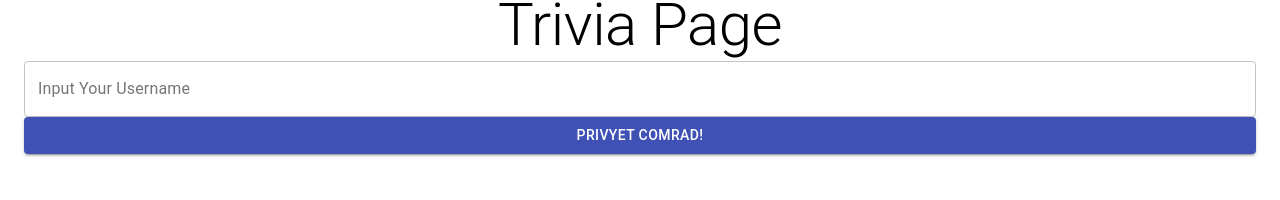
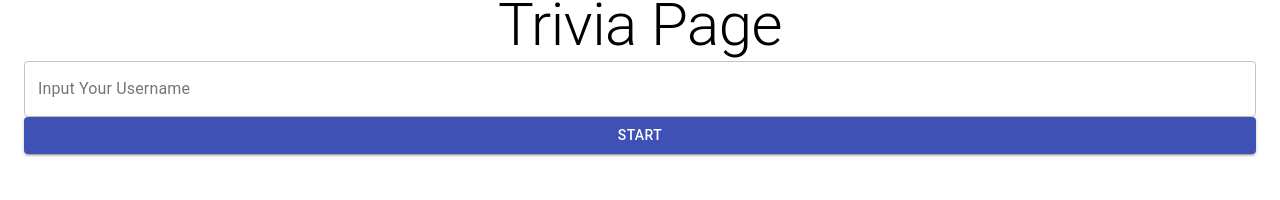
Before and after one commit to dianacg93/BreakTime, a React (Create React App) app: page /trivia in a window 1280 px wide. Shown: the part 100-300 px from the top of the page. Built offline with nearby package versions, Linux system fonts and the light colour scheme.

Commit message:
working on fixing option buttons being selected

```diff
--- a/src/components/trivia/TriviaPageView.jsx
+++ b/src/components/trivia/TriviaPageView.jsx
@@ -16,7 +16,7 @@ const Trivia = ({state, handleUserName, handleSubmit, handleChangeQuestion, hand
                     <FormControl>
                         <TextField onChange={handleUserName} id="username-input" label="Input Your Username" variant="outlined"/>
                     </FormControl>
-                    <Button onClick={handleSubmit} variant="contained" color="primary"> privyet Comrad!</Button>
+                    <Button onClick={handleSubmit} variant="contained" color="primary"> Start </Button>
                     </form>
                 </div>
                 : null
@@ -32,10 +32,9 @@ const Trivia = ({state, handleUserName, handleSubmit, handleChangeQuestion, hand
             null}
             {gameEnded ?
             <Container>
-                <p> {{score} > 0 ? `Great job ${userName}!` : `Try AGAIN!`} </p>
+                <p> {{score} > 0 ? `Great job ${userName}!` : `Try Again!`} </p>
                 <p>Score: {score}</p>
                 <Button onClick={playAgain}>Play Again</Button>
-                <p>Advertise Russia</p>
             </Container>
             :
             null}
--- a/src/components/trivia/TriviaQuestionInfo.jsx
+++ b/src/components/trivia/TriviaQuestionInfo.jsx
@@ -2,7 +2,7 @@ const TriviaQuestionInfo = ({option, handleUserChoice}) => {
 
     return (
         <>
-            <input onClick={handleUserChoice} type="radio" name="options" value={option} />
+            <input onClick={handleUserChoice} type="radio" name="options" value={option}/>
             <label htmlFor="option">{option}</label> <br/>
         </>
     )
--- a/src/pages/TriviaPage.jsx
+++ b/src/pages/TriviaPage.jsx
@@ -47,11 +47,12 @@ const TriviaPage = () => {
   const handleChangeQuestion = () => {
     const correctAnswer = trivia[questionIndex].correct_answer;
     const difficulty = trivia[questionIndex].difficulty;
-
+    console.log("Score", score, scoreVals[difficulty])
+    console.log(correctAnswer, userAnswer)
     if(userAnswer === correctAnswer){
       dispatch({
         type: "CHANGE_SCORE",
-        payload: score + scoreVals[difficulty]
+        payload: scoreVals[difficulty]
       })
     }
     if(questionIndex !== trivia.length-1) {
--- a/src/reducers/triviaReducer.js
+++ b/src/reducers/triviaReducer.js
@@ -25,6 +25,7 @@ export default function triviaReducer(state = initialState, action) {
         case actions.CHANGE_QUESTION:
             return {...state, questionIndex: action.payload}
         case actions.CHANGE_SCORE:
+            console.log(state.score)
             return {...state, score: state.score + action.payload}
         case actions.START_GAME:
             return {...state, gameStarted: true, gameEnded: false}
```
